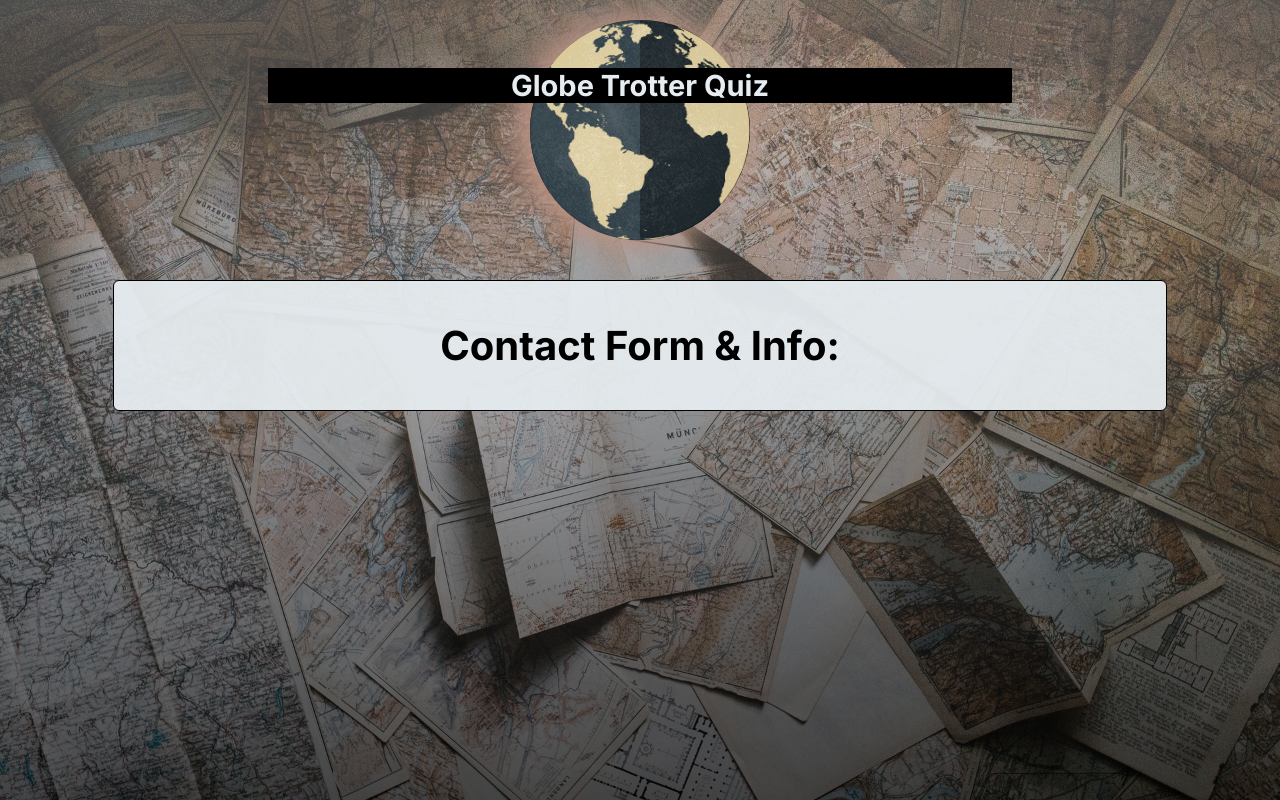
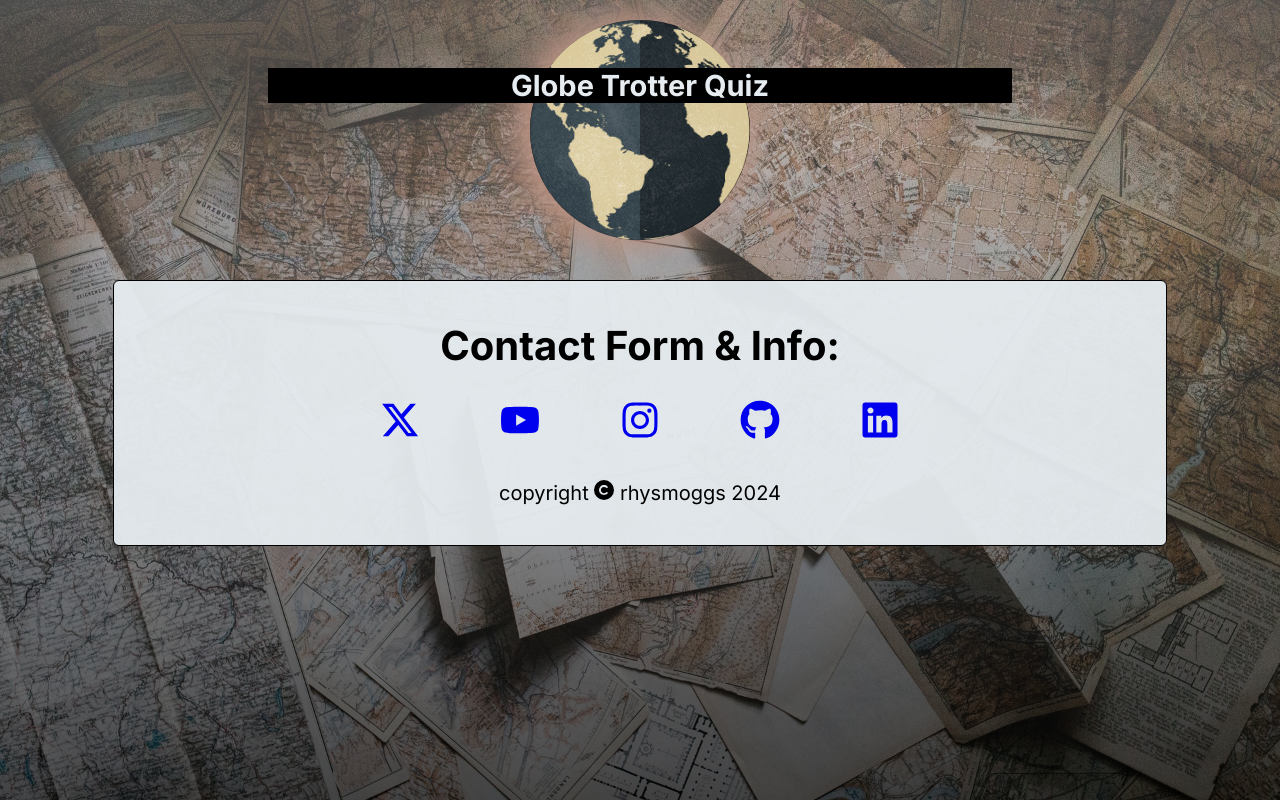
Before and after one commit to rhysmoggs/nextjs13-quiz, a Next.js app: page /contact in a window 1280 px wide. Built offline with nearby package versions, Linux system fonts and the light colour scheme.

Commit message:
install react-icons and add social links to contact page

```diff
--- a/app/contact/page.js
+++ b/app/contact/page.js
@@ -1,5 +1,13 @@
 import styles from '../page.module.css'
 import Logo from '../components/Logo'
+import {
+  FaXTwitter,
+  FaInstagram,
+  FaGithub,
+  FaLinkedin,
+  FaYoutube,
+  FaCopyright,
+} from 'react-icons/fa6'
 
 function Contact() {
   return (
@@ -8,6 +16,64 @@ function Contact() {
       <div className={styles.gameArea}>
         <div className={styles.container}>
           <h1>Contact Form & Info:</h1>
+          <div>
+            <ul className={styles.contactList}>
+              <li>
+                <a
+                  href='https://twitter.com/'
+                  target='_blank'
+                  rel='noopener'
+                  aria-label='link to quiz twitter website (opens in new tab)'
+                >
+                  <FaXTwitter />
+                </a>
+              </li>
+              <li>
+                <a
+                  href='https://www.youtube.com/'
+                  target='_blank'
+                  rel='noopener'
+                  aria-label='link to quiz youtube website (opens in new tab)'
+                >
+                  <FaYoutube />
+                </a>
+              </li>
+              <li>
+                <a
+                  href='https://www.instagram.com/'
+                  target='_blank'
+                  rel='noopener'
+                  aria-label='link to quiz instagram website (opens in new tab)'
+                >
+                  <FaInstagram />
+                </a>
+              </li>
+              <li>
+                <a
+                  href='https://github.com/rhysmoggs'
+                  target='_blank'
+                  rel='noopener'
+                  aria-label='link to personal gitHub profile (opens in new tab)'
+                >
+                  <FaGithub />
+                </a>
+              </li>
+
+              <li>
+                <a
+                  href='https://www.linkedin.com/in/rhysmoggs/'
+                  target='_blank'
+                  rel='noopener'
+                  aria-label='link to personal linkedin profile (opens in new tab)'
+                >
+                  <FaLinkedin />
+                </a>
+              </li>
+            </ul>
+            <p>
+              copyright <FaCopyright /> rhysmoggs 2024
+            </p>
+          </div>
         </div>
       </div>
     </main>
--- a/app/page.module.css
+++ b/app/page.module.css
@@ -185,6 +185,18 @@
   border: 1px solid black;
 }
 
+/* contact page */
+
+.contactList {
+  font-size: 4rem;
+  list-style-type: none;
+  display: flex;
+  letter-spacing: 3.5rem;
+  justify-content: center;
+  gap: 2em;
+  margin: 3rem;
+}
+
 /* Enable hover only on non-touch devices */
 @media (hover: hover) and (pointer: fine) {
   .card:hover {
@@ -208,14 +220,12 @@
     height: 160px;
     width: 160px;
   }
-
   .span {
     font-size: 1.9rem;
     left: 20%;
     right: 20%;
     top: 22%;
   }
-
   .logoArea {
     margin-bottom: 3rem;
   }
@@ -252,7 +262,6 @@
     padding: 0.5rem 2rem;
     margin: 0.5rem;
   }
-
   .card p {
     font-size: 1rem;
   }
--- a/package.json
+++ b/package.json
@@ -15,6 +15,7 @@
     "pocketbase": "^0.19.0",
     "react": "18.2.0",
     "react-dom": "18.2.0",
+    "react-icons": "^5.0.1",
     "sharp": "^0.33.1"
   }
 }
```
Also changed, not shown: 1 other file (tests, documents, lock files or other folders).
